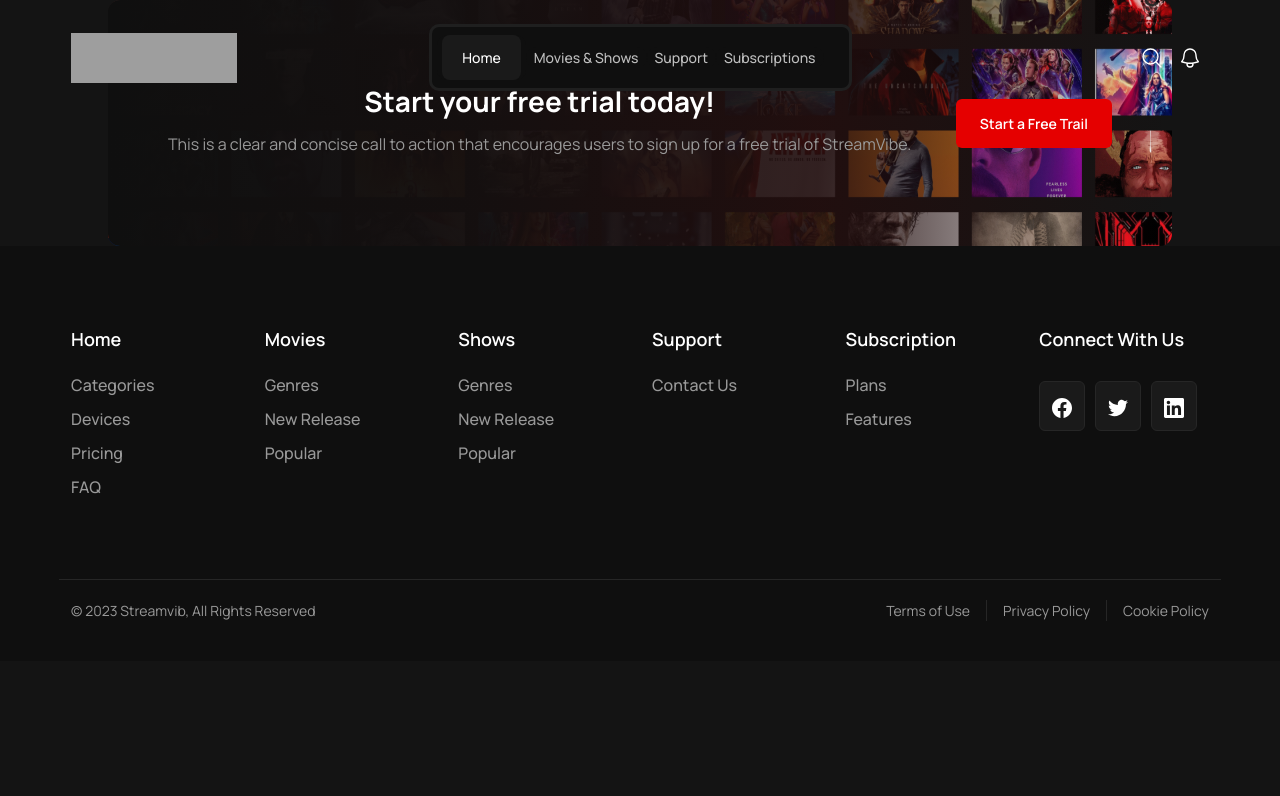
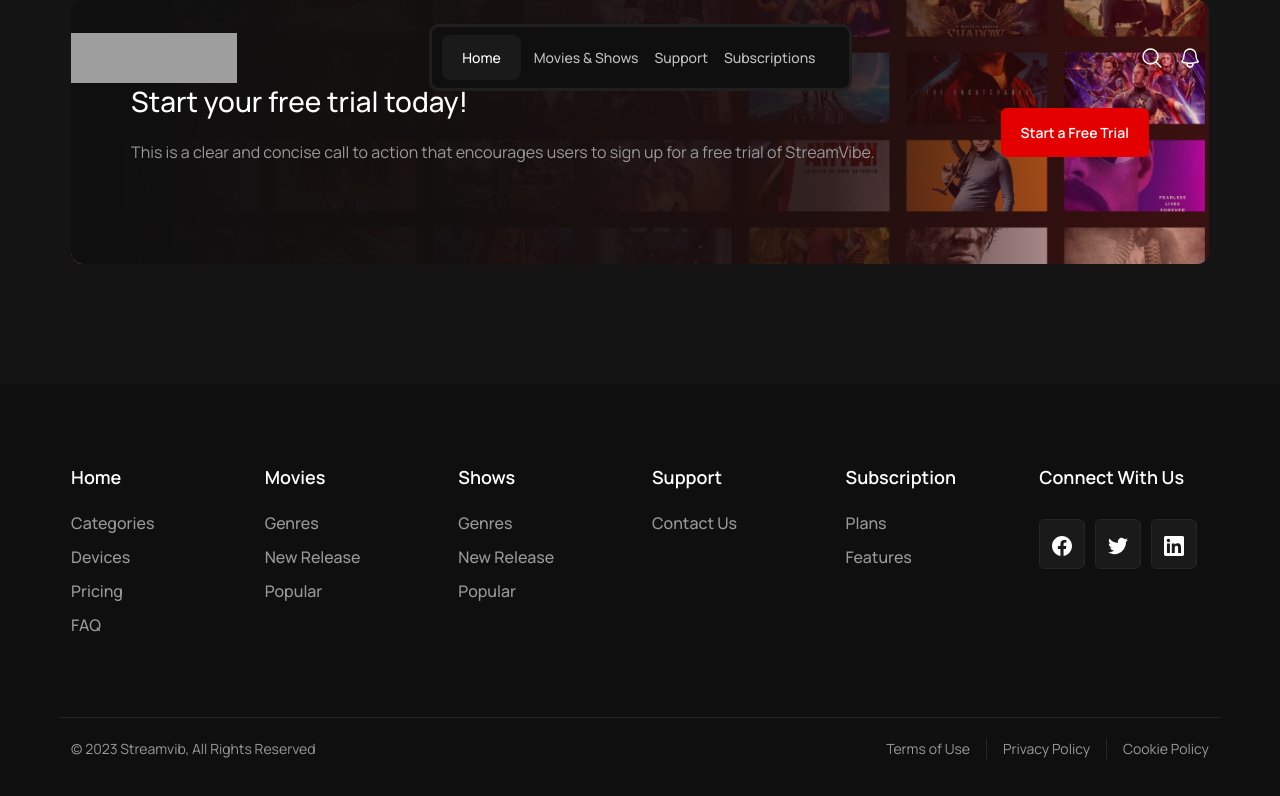
Before and after one commit to Zaynab-ahmad/X6-Project, a React (Vite) app: page /X6-Project/support in a window 1280 px wide. Shown: the top 796 px of the page. Built offline with nearby package versions, Linux system fonts and the light colour scheme; grey boxes are pictures that could not be loaded.

Commit message:
fixing some padding and props

```diff
--- a/src/App.jsx
+++ b/src/App.jsx
@@ -20,8 +20,8 @@ function App() {
       <Routes>
         <Route path="/" element={<Home />} />
         <Route path="/movies-and-shows" element={<MoviesAndShows />} />
-        <Route path="/moviespageopen/:id" element={<MoviesPageOpen />} />
-        <Route path="/showspageopen/:id" element={<ShowsPageOpen />} />
+        <Route path="/pageopen/:section/:id" element={<MoviesPageOpen />} />
+        {/* <Route path="/showspageopen/:id" element={<ShowsPageOpen />} /> */}
         <Route path="/subscription" element={<Subscription />} />
         <Route path="/support" element={<Support />} />
       </Routes>
--- a/src/Components/Buttons/Button.jsx
+++ b/src/Components/Buttons/Button.jsx
@@ -1,4 +1,4 @@
-import React from "react";
+import React, { useState, useEffect } from "react";
 import "./Button.css";
 
 export default function Button({
@@ -19,9 +19,23 @@ export default function Button({
   // Fallback to a default padding if paddingType is invalid
   const selectedPadding = paddingOptions[paddingType] || paddingOptions.type1;
 
-  // Determine padding based on screen size
-  const padding =
-    window.innerWidth > 1400 ? selectedPadding.lg : selectedPadding.md;
+  const [padding, setPadding] = useState("");
+
+  const updatePadding = () => {
+    if (window.innerWidth > 1400) {
+      setPadding(selectedPadding.lg);
+    } else {
+      setPadding(selectedPadding.md);
+    }
+  };
+
+  useEffect(() => {
+    updatePadding(); // Set initial padding value
+    window.addEventListener("resize", updatePadding); // Update padding on resize
+
+    // Cleanup the event listener on unmount
+    return () => window.removeEventListener("resize", updatePadding);
+  }, [paddingType]); // Re-run when paddingType changes
 
   return (
     <div>
@@ -31,7 +45,7 @@ export default function Button({
         style={{
           background: isBlack ? "var(--black-shade08)" : "var(--primary-color-red)",
           border: isBlack ? "1px solid var(--black-shade15)" : "none",
-          padding: padding, // Apply calculated padding
+          padding: padding, // Apply dynamically calculated padding
         }}
       >
         {text}
--- a/src/Components/CTA/CTA.css
+++ b/src/Components/CTA/CTA.css
@@ -1,6 +1,4 @@
-.ctaContainer {
-    padding: 0 8.4375%;
-}
+
 .ctaSA
 {
     position: relative;
@@ -10,6 +8,7 @@
     justify-content: center;
     padding: 100px 80px;
     overflow: hidden;
+
 }
 .ctaBackgroundSA
 {
@@ -24,48 +23,32 @@
     width: 100%;
     height: 100%;
     border-radius: inherit;
+    object-fit: cover;
 }
 .ctaOverlaySA
 {
     position: absolute;
-    top: 0;
+    top: -1px;
     left: 0;
     width: 100%;
-    height: 100%;
-    background: linear-gradient(to right,#0F0F0F,#140F0FF9,#220E0EE8,#E5000000);
+    height: 101%;
+    background: linear-gradient(to right,#0F0F0F,#140F0FF9,#220E0EE8, #e5000030);
     z-index: 1;
 }
 .ctaContentSA
 {
-position: relative;
 z-index: 2;
-display: flex;
 justify-content: space-between;
-align-items: center;
 width: 100%;
 color: var(--absolute-white);
 
 }
-.ctaTextSection
-{
-  flex-direction: row;
+@media (max-width: 992px) {
+    .ctaContentSA {
+            justify-content: center;
+        }
 }
-.ctaTextSection h6
-{
-    font-size: 48px;
-    font-weight: 700;
-    margin-bottom: 10px;
-    line-height: 72px;
-    color: #ffffff;
-}
-.ctaTextSection p
-{
-    font-size: 18px;
-    font-weight: 400;
-    margin-bottom: 10px;
-    line-height: 27px;
-    color: #999999;
-}
+
 @media (max-width: 1440px) {
     .ctaSA
     {
@@ -73,27 +56,14 @@ color: var(--absolute-white);
         padding: 80px 60px;
 
     }
-    .ctaTextSection h6
-    {
-        font-size: 28px;
-        line-height: 42px;
-       text-align: center;
 
-    }
-    .ctaTextSection p
-    {
-        font-size: 16px;
-        line-height: 24px;
-       text-align: center;
-    }
+
 
 
 }
 
-@media (max-width:390px) {
-    .ctaContainer {
-        padding: 0;
-    }
+@media (max-width:576px) {
+
     .ctaSA
 {
 
@@ -102,33 +72,17 @@ color: var(--absolute-white);
 }
 
 
-    .ctaContentSA  {
-    justify-content: center;
-    }
-    .ctaTextSection
+
+.ctaTextSection
 {
     display: flex;
     flex-direction: column !important;
     flex-wrap: wrap;
    text-align: center;
-   /*margin-bottom: 50px;*/
-    gap: 10px;
+   padding-bottom: 30px;
+    gap: 2px;
 
 }
-     .ctaTextSection h6
-{
-    font-size: 24px;
-    line-height: 36px;
-    align-items: center;
 
 
 }
-.ctaTextSection p
-{
-    font-size: 14px;
-    line-height: 21px;
-    align-items: center;
-
-}
-
-}
--- a/src/Components/CTA/CTA.jsx
+++ b/src/Components/CTA/CTA.jsx
@@ -1,22 +1,60 @@
-
-import Button from '../Buttons/Button'
-import './CTA.css'
-import CTAImg from '../../assets/Imgs/CTA.png';
+import React, { useState, useEffect } from "react";
+import Button from "../Buttons/Button";
+import "./CTA.css";
+import CTAImg from "../../assets/Imgs/CTA.png";
+import CTAMobile from "../../assets/Imgs/CTAMobile.png";
+import HomeParagraph from "../SharedTitlesAndParagraph/HomeParagraph/HomeParagraph";
+import HomeMoviesAndShowsTitle from "../SharedTitlesAndParagraph/HomeMoviesAndShows/HomeMoviesAndShowsTitle";
 
 export default function CTA() {
+  const [backgroundSrc, setBackgroundSrc] = useState(
+    window.innerWidth <= 576 ? CTAMobile : CTAImg
+  );
+
+  useEffect(() => {
+    const handleResize = () => {
+      setBackgroundSrc(window.innerWidth <= 576 ? CTAMobile : CTAImg);
+    };
+
+    window.addEventListener("resize", handleResize);
+    return () => {
+      window.removeEventListener("resize", handleResize);
+    };
+  }, []);
+
   return (
-    <div className='ctaContainer'>
-      <div className='ctaSA'>
-      <div className='ctaBackgroundSA'><img src={CTAImg} alt="CTA" /></div>
+    <div className="xContainer customMargin">
+      <div className="ctaSA">
+        <div className="ctaBackgroundSA ">
+          <img src={backgroundSrc} alt="CTA" />
+        </div>
 
-       <div className="ctaOverlaySA"></div>
-       <div className='ctaContentSA'>
-        <div className='ctaTextSection'>
-        <h6>Start your free trial today!</h6>
-        <p>This is a clear and concise call to action that encourages users to sign up for a free trial of StreamVibe.</p>
-      </div>
-      <Button text="Start a Free Trail" isFullWidth={false} isSmallerBorderRaduis={true} isBlack={false} />
-      </div>
+        {/* Overlay */}
+        <div className="ctaOverlaySA"></div>
+
+        {/* Content Section */}
+        <div className="ctaContentSA d-flex flex-column flex-xl-row align-items-center">
+          <div className="ctaTextSection d-flex flex-column align-items-center align-items-xl-start text-center text-xl-start">
+            <HomeMoviesAndShowsTitle
+              title="Start your free trial today!"
+              home={true}
+              fontSizeType="type1"
+              lineHeightType="type1"
+            />
+            <HomeParagraph
+              paragraph="This is a clear and concise call to action that encourages users
+              to sign up for a free trial of StreamVibe."
+            />
+          </div>
+          {/* Button Component */}
+          <Button
+            text="Start a Free Trial"
+            isFullWidth={false}
+            isSmallerBorderRaduis={true}
+            isBlack={false}
+            paddingType="type2"
+          />
+        </div>
       </div>
     </div>
   );
--- a/src/Components/Cards/MltiImgsCard/MultiImgsCard.css
+++ b/src/Components/Cards/MltiImgsCard/MultiImgsCard.css
@@ -8,6 +8,7 @@
   transition: padding 0.3s ease;
   overflow: hidden;
   width: 100%;
+  cursor: pointer;
 }
 
 .imageGalleryContainer {
@@ -34,6 +35,7 @@
   left: -1px;
   background: linear-gradient(to bottom, rgba(26, 26, 26, 0) 0%, #1a1a1a 100%);
   z-index: 2;
+  pointer-events: none;
 }
 
 .multiImgsZA {
--- a/src/Components/Categories/Categories.css
+++ b/src/Components/Categories/Categories.css
@@ -0,0 +1,3 @@
+.categoriesTxtZA {
+width: 70%;
+}
--- a/src/Components/Devices/Devices.jsx
+++ b/src/Components/Devices/Devices.jsx
@@ -18,7 +18,7 @@ export default function Devices() {
     <div className='StreamingExperienceTay xContainer customMargin'>
        {/* the devicetitle */}
        <div className='deviceTitle'>
-       <HomeMoviesAndShowsTitle title ="We Provide you streaming experience across various devices." home={true}/>
+       <HomeMoviesAndShowsTitle title ="We Provide you streaming experience across various devices." home={true} fontSizeType="type4" lineHeightType="type4"/>
        <HomeParagraph paragraph ="With StreamVibe, you can enjoy your favorite movies and TV shows anytime,
            anywhere. Our platform is designed to be compatible with
            a wide range of devices, ensuring that you never miss a moment of entertainment."/>
@@ -29,7 +29,7 @@ export default function Devices() {
               <div className='StreamingExperienceOnepartcardsTay'>
                 <DevicesCard  icon={icon1}  title={"Smartphones"} />
                 <DevicesCard  icon={icon2} title={"Tablet"}/>
-                <DevicesCard  icon={icon3}title={"Smart TV"}/>
+                <DevicesCard  icon={icon3} title={"Smart TV"}/>
               </div>
               {/* towpartofdevicecards */}
               <div className='StreamingExperienceTowcardcardsTay'>
--- a/src/Components/SharedTitlesAndParagraph/HomeMoviesAndShows/HomeMoviesAndShowsTitle.css
+++ b/src/Components/SharedTitlesAndParagraph/HomeMoviesAndShows/HomeMoviesAndShowsTitle.css
@@ -1,10 +1,9 @@
 .homeTitleZA,
 .moviesAndShowsTitle {
-  font-size: 38px;
   font-weight: 700;
-  line-height: 57px;
   color: var(--absolute-white);
   margin: 0;
+  text-wrap: balance;
 }
 .homeTitleZA {
    padding-bottom: 14px;
@@ -14,28 +13,15 @@
 }
 @media (max-width: 1440px) {
   .homeTitleZA {
-    font-size: 28px;
-    line-height: 42px;
    padding-bottom: 10px;
   }
   .moviesAndShowsTitle {
-    font-size: 30px;
-    line-height: 45px;
    padding-bottom: 11.5;
   }
-  @media (max-width: 1200px) {
-    .homeTitleZA
-     {
-      font-size: 26px;
-    }
+
 }
-}
+
 @media (max-width: 576px) {
-  .homeTitleZA,
-  .moviesAndShowsTitle {
-    font-size: 24px;
-    line-height: 36px;
-  }
   .homeTitleZA {
    padding-bottom: 8px;
   }
--- a/src/Components/SharedTitlesAndParagraph/HomeMoviesAndShows/HomeMoviesAndShowsTitle.jsx
+++ b/src/Components/SharedTitlesAndParagraph/HomeMoviesAndShows/HomeMoviesAndShowsTitle.jsx
@@ -1,11 +1,56 @@
-import './HomeMoviesAndShowsTitle.css';
+import React, { useState, useEffect } from "react";
+import "./HomeMoviesAndShowsTitle.css";
 
-export default function HomeMoviesAndShowsTitle({ title, home }) {
+export default function HomeMoviesAndShowsTitle({
+  title,
+  home,
+  fontSizeType,
+  lineHeightType,
+}) {
+  const fontSizes = {
+    type1: { lg: "48px", md: "28px", sm: "24px" },
+    type2: { lg: "38px", md: "30px", sm: "24px" },
+    type3: { lg: "38px", md: "28px", sm: "24px" },
+    type4: { lg: "38px", md: "28px", sm: "20px" },
+  };
+
+  const lineHeights = {
+    type1: { lg: "72px", md: "42px", sm: "36px" },
+    type2: { lg: "57px", md: "45px", sm: "36px" },
+    type3: { lg: "57px", md: "42px", sm: "36px" },
+    type4: { lg: "57px", md: "42px", sm: "30px" },
+  };
+
+  const [fontSize, setFontSize] = useState("");
+  const [lineHeight, setLineHeight] = useState("");
+
+  const updateFontSizeAndLineHeight = () => {
+    const selectedFontSize = fontSizes[fontSizeType] || fontSizes.type1;
+    const selectedLineHeight = lineHeights[lineHeightType] || lineHeights.type1;
+
+    if (window.innerWidth > 1500) {
+      setFontSize(selectedFontSize.lg);
+      setLineHeight(selectedLineHeight.lg);
+    } else if (window.innerWidth > 576) {
+      setFontSize(selectedFontSize.md);
+      setLineHeight(selectedLineHeight.md);
+    } else {
+      setFontSize(selectedFontSize.sm);
+      setLineHeight(selectedLineHeight.sm);
+    }
+  };
+
+  useEffect(() => {
+    updateFontSizeAndLineHeight(); // Set initial values
+    window.addEventListener("resize", updateFontSizeAndLineHeight); // Update on resize
+
+    // Cleanup the event listener on unmount
+    return () => window.removeEventListener("resize", updateFontSizeAndLineHeight);
+  }, [fontSizeType, lineHeightType]); // Re-run when fontSizeType or lineHeightType changes
+
   return (
-    <div>
-      <h2 className={home ? "homeTitleZA" : "moviesAndShowsTitle"}>
-        {title}
-      </h2>
+    <div className={home ? "homeTitleZA" : "moviesAndShowsTitle"}>
+      <h2 style={{ fontSize: fontSize, lineHeight: lineHeight }}>{title}</h2>
     </div>
   );
 }
```
Also changed, not shown: src/Components/Cards/MltiImgsCard/MultiImgsCard.jsx (+38 -12 lines), src/Components/Categories/Categories.jsx (+6 -2 lines), src/Components/FAQs/FAQs.jsx (+5 -5 lines).
